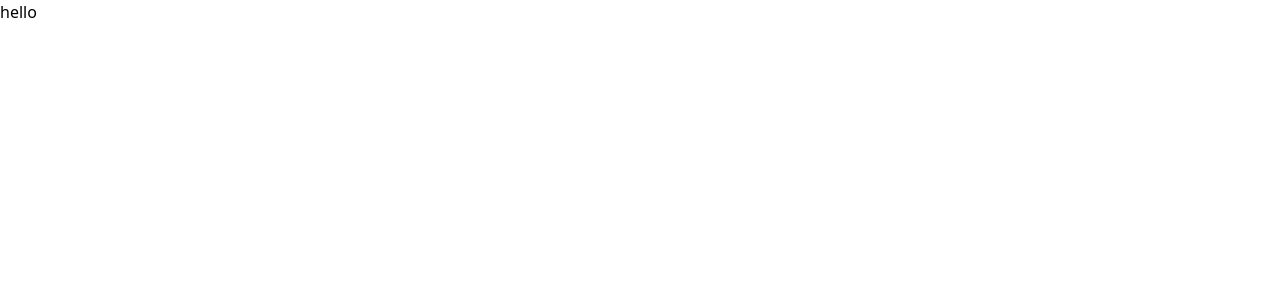
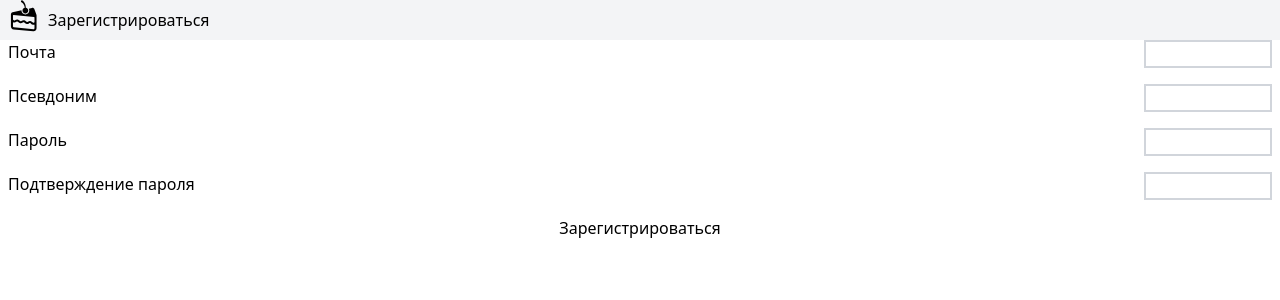
Before and after one commit to maskyy/caketruth-web, a React (Create React App) app: page /signup in a window 1280 px wide. Shown: the top 300 px of the page. Built offline with nearby package versions, Linux system fonts and the light colour scheme.

Commit message:
Add signing up

```diff
--- a/src/components/footer/Footer.tsx
+++ b/src/components/footer/Footer.tsx
@@ -1,6 +1,6 @@
 import { FC } from "react";
 import { createPortal } from "react-dom";
-import { CgInsights, CgList, CgLogIn, CgMonday, CgProfile } from "react-icons/cg";
+import { CgInsights, CgList, CgLogIn, CgMonday, CgProfile, CgUserAdd } from "react-icons/cg";
 import { TabLink } from "./TabLink";
 import { useAppSelector } from "../../hooks";
 import { AuthStatus } from "../../types/AuthStatus";
@@ -20,6 +20,11 @@ export const Footer: FC = () => {
           <li>
             <TabLink to="/login" title="Войти">
               <CgLogIn size={24} />
+            </TabLink>
+          </li>
+          <li>
+            <TabLink to="/signup" title="Регистрация">
+              <CgUserAdd size={24} />
             </TabLink>
           </li>
           </>
--- a/src/components/pages/login/Login.tsx
+++ b/src/components/pages/login/Login.tsx
@@ -46,8 +46,8 @@ export const Login = () => {
         <div className="flex justify-center">
           <button type="submit">Войти</button>
         </div>
-        {errors.length > 0 && <div>{errors[0]}</div>}
+        {errors && <div>{errors.detail}</div>}
       </form>
     </PageLayout>
-  )
-}
+  );
+};
--- a/src/components/pages/signUp/SignUp.tsx
+++ b/src/components/pages/signUp/SignUp.tsx
@@ -1,9 +1,75 @@
+import { useNavigate } from "react-router-dom";
+import { useAppDispatch, useAppSelector } from "../../../hooks";
 import { PageLayout } from "../../layouts/PageLayout"
+import { FormEvent, useEffect, useState } from "react";
+import { UserSignup } from "../../../types/User";
+import { registerUser } from "../../../store/action";
+import { Header } from "../../header/Header";
+import { AuthStatus } from "../../../types/AuthStatus";
 
 export const SignUp = () => {
+  const dispatch = useAppDispatch();
+  const navigate = useNavigate();
+  const errors = useAppSelector((state) => state.errors);
+  const authStatus = useAppSelector((state) => state.authStatus);
+  const registered = useAppSelector((state) => state.registered);
+
+  if (authStatus !== AuthStatus.NoAuth) {
+    navigate("/");
+  }
+
+  const handleFormSubmit = (e: FormEvent<HTMLFormElement>) => {
+    e.preventDefault();
+    const form = e.currentTarget;
+    const formData = new FormData(form) as Iterable<[UserSignup]>;
+    const data: UserSignup = Object.fromEntries(formData);
+    dispatch(registerUser(data));
+  };
+
+  useEffect(() => {
+    if (registered) {
+      navigate("/login");
+    }
+  }, [navigate, registered]);
+
   return (
-    <PageLayout title="Регистрация" footer={false}>
-      hello
+    <PageLayout title="Регистрация" header={<Header>
+      <h1 className="self-end">Зарегистрироваться</h1>
+    </Header>} footer={false}>
+      <form className="flex justify-center flex-col gap-2" action="#" method="post" onSubmit={handleFormSubmit}>
+      <div className="flex justify-between mx-2">
+          <label>Почта</label>
+          <input type="email" name="email" className="w-32 border-gray-300 border-2" />
+        </div>
+        <div className="flex justify-center text-red-600">
+          {errors?.email && <p>{errors.email}</p>}
+        </div>
+        <div className="flex justify-between mx-2">
+          <label>Псевдоним</label>
+          <input type="username" name="username" className="w-32 border-gray-300 border-2" />
+        </div>
+        <div className="flex justify-center text-red-600">
+          {errors?.username && <p>{errors.username}</p>}
+        </div>
+        <div className="flex justify-between mx-2">
+          <label>Пароль</label>
+          <input type="password" name="password" className="w-32 border-gray-300 border-2" />
+        </div>
+        <div className="flex justify-center text-red-600">
+          {errors?.password && <p>{errors.password}</p>}
+        </div>
+        <div className="flex justify-between mx-2">
+          <label className="text-center">Подтверждение пароля</label>
+          <input type="password" name="password_confirm" className="w-32 border-gray-300 border-2" />
+        </div>
+        <div className="flex justify-center text-red-600">
+          {errors?.password_confirm && <p>{errors.password_confirm}</p>}
+        </div>
+        <div className="flex justify-center">
+          <button type="submit">Зарегистрироваться</button>
+        </div>
+        {errors?.detail && <div>{errors.detail}</div>}
+      </form>
     </PageLayout>
-  )
-}
+  );
+};
--- a/src/hooks/index.ts
+++ b/src/hooks/index.ts
@@ -1,5 +1,4 @@
 import { TypedUseSelectorHook, useDispatch, useSelector } from "react-redux";
-import { store } from "../store";
 import { AppDispatch, State } from "../types/state";
 
 export const useAppDispatch: () => AppDispatch = useDispatch;
--- a/src/store/action.ts
+++ b/src/store/action.ts
@@ -20,14 +20,17 @@ export const Action = {
 
 export const registerUser = createAsyncThunk<User, UserSignup, { extra: Extra }>(
   Action.REGISTER_USER,
-  async (signupData, { extra }) => {
+  async (signupData, { extra, rejectWithValue }) => {
     const { api } = extra;
     try {
       const { data } = await api.post<User>("/users/", signupData);
       return data;
-    } catch (error) {
-      const axiosError = error as AxiosError;
-      return Promise.reject(error);
+    } catch (err) {
+      let error = err as AxiosError<ServerErrors>;
+      if (!error.response) {
+        throw error;
+      }
+      return rejectWithValue(error.response?.data);
     }
   }
 );
--- a/src/store/reducer.ts
+++ b/src/store/reducer.ts
@@ -4,30 +4,36 @@ import { AuthStatus } from "../types/AuthStatus";
 import { fetchUser, loginUser, logoutUser, refreshToken, registerUser, setAuthStatus, updateUser } from "./action";
 import { Token } from "../util/token";
 import { getAuthStatus } from "../util/util";
+import { ServerErrors } from "../types/api";
 
 type State = {
   authStatus: AuthStatus;
   user: User | null;
-  errors: string[];
+  errors: ServerErrors | null;
+  registered: boolean;
 };
 
 const initialState: State = {
   authStatus: AuthStatus.NoAuth,
   user: null,
-  errors: [],
+  errors: null,
+  registered: false,
 };
 
 export const reducer = createReducer(initialState, (builder) => {
   builder
     .addCase(registerUser.fulfilled, (state, action) => {
-      // TODO signup success?
+      state.registered = true;
+    })
+    .addCase(registerUser.rejected, (state, action) => {
+      state.errors = action.payload as ServerErrors;
     })
     .addCase(loginUser.fulfilled, (state, action) => {
       Token.save(action.payload);
       state.authStatus = AuthStatus.Unknown;
     })
     .addCase(loginUser.rejected, (state, action) => {
-      state.errors = [(action.payload as { detail: string }).detail];
+      state.errors = action.payload as ServerErrors;
     })
     .addCase(refreshToken.fulfilled, (state, action) => {
       Token.save(action.payload);
--- a/src/types/api.ts
+++ b/src/types/api.ts
@@ -1,8 +1,5 @@
 export interface ServerErrors {
-  errors?: {
-    [key: string]: string | string[];
-  };
-  detail?: string;
+  [key: string]: string | string[];
 }
 
 export interface AuthResponse {
```
